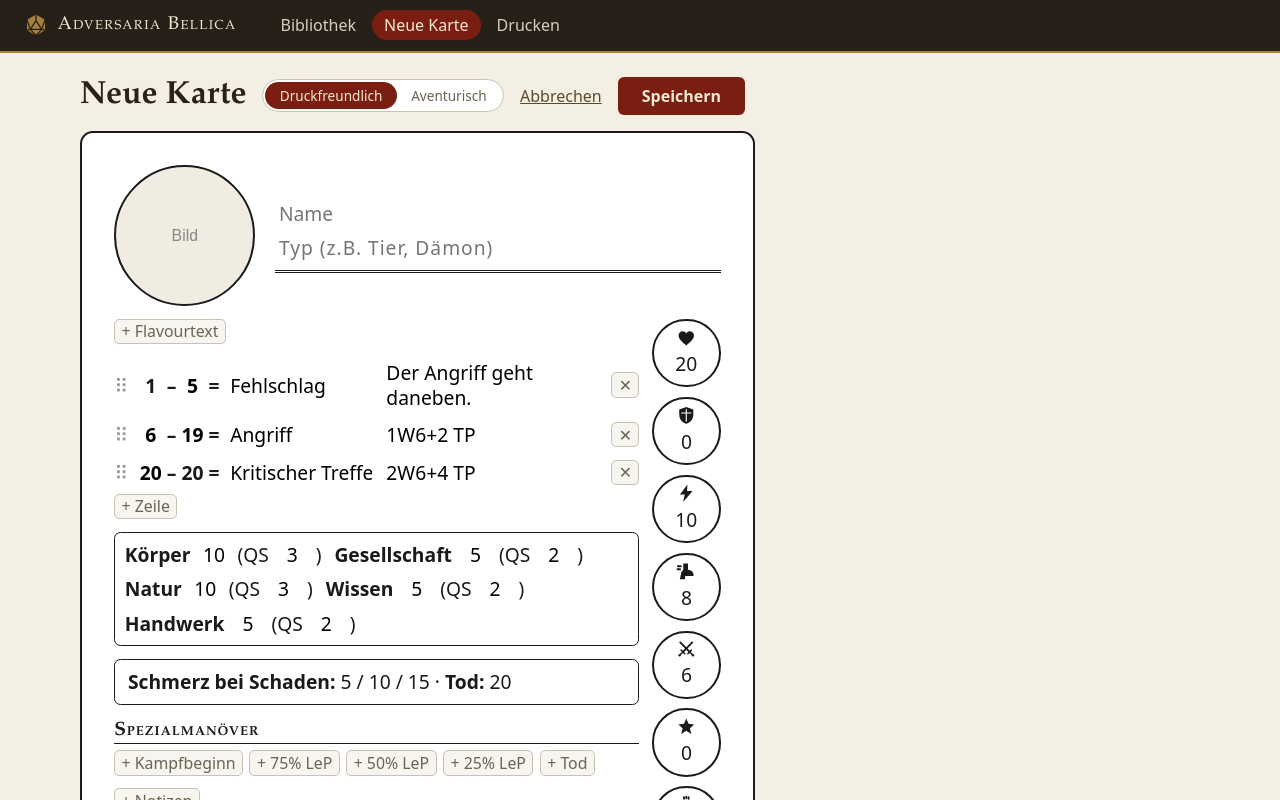
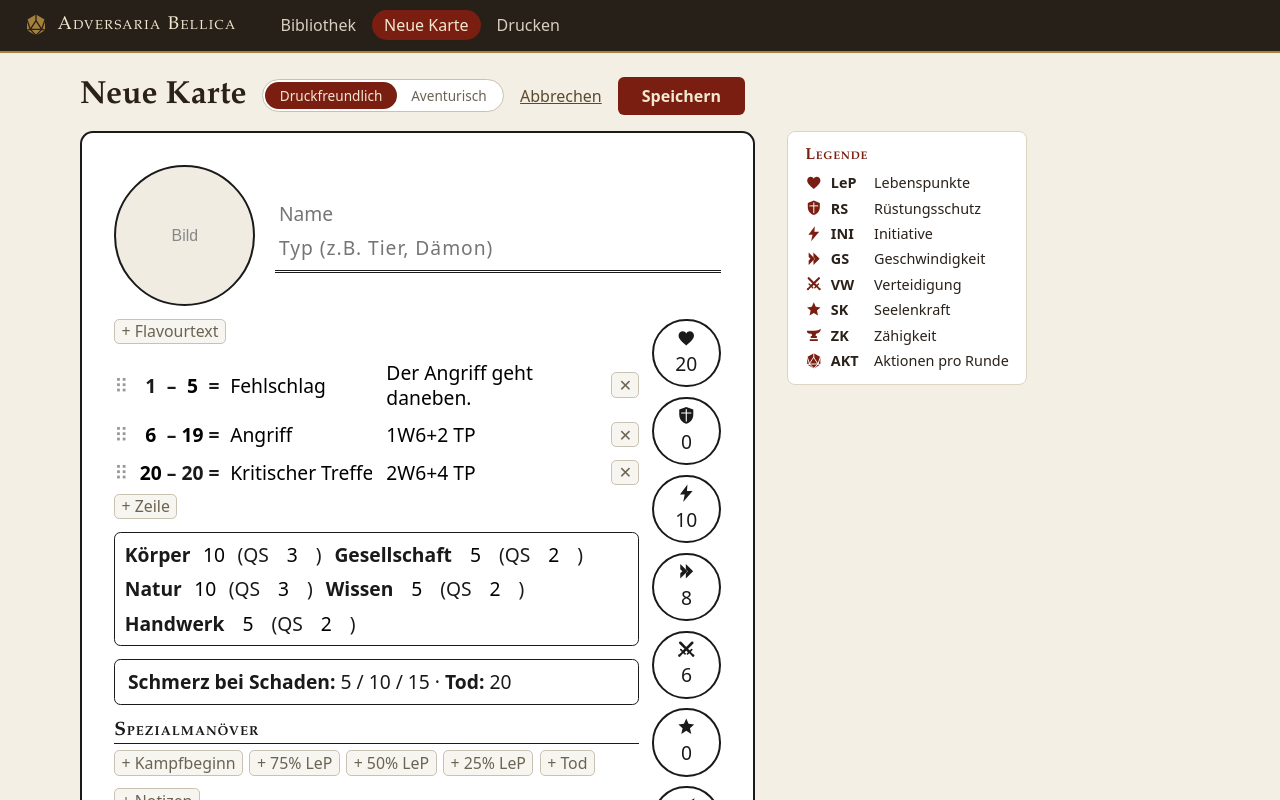
Before and after one commit to collegium-obscurum/adversaria-bellica, a SvelteKit app: page /editor in a window 1280 px wide. Shown: the top 800 px of the page. Built offline with nearby package versions, Linux system fonts and the light colour scheme.

Commit message:
fix: clearer stat icons, badge focus contrast, editor legend

```diff
--- a/src/lib/CardPreview.svelte
+++ b/src/lib/CardPreview.svelte
@@ -9,8 +9,8 @@
 		setRangeStart
 	} from './actions';
 	import { prefs } from './preferences.svelte';
+	import { STAT_BADGES } from './statBadges';
 	import StatIcon from './StatIcon.svelte';
-	import type { StatIconName } from './StatIcon.svelte';
 	import type { MonsterCard, WoundTrigger } from './types';
 	import { WOUND_TRIGGERS } from './types';
 	import { woundThresholds } from './wounds';
@@ -44,29 +44,6 @@
 		knowledge: 'Wissen',
 		craft: 'Handwerk'
 	} as const;
-
-	const STAT_BADGES: {
-		key:
-			| 'lifePoints'
-			| 'armor'
-			| 'initiative'
-			| 'speed'
-			| 'defense'
-			| 'soulPower'
-			| 'toughness'
-			| 'actionCount';
-		icon: StatIconName;
-		label: string;
-	}[] = [
-		{ key: 'lifePoints', icon: 'lifePoints', label: 'Lebenspunkte (LeP)' },
-		{ key: 'armor', icon: 'armor', label: 'Rüstungsschutz (RS)' },
-		{ key: 'initiative', icon: 'initiative', label: 'Initiative (INI)' },
-		{ key: 'speed', icon: 'speed', label: 'Geschwindigkeit (GS)' },
-		{ key: 'defense', icon: 'defense', label: 'Verteidigung (VW)' },
-		{ key: 'soulPower', icon: 'soulPower', label: 'Seelenkraft (SK)' },
-		{ key: 'toughness', icon: 'toughness', label: 'Zähigkeit (ZK)' },
-		{ key: 'actionCount', icon: 'actionCount', label: 'Aktionen pro Runde' }
-	];
 
 	let showFlavor = $state(false);
 	let showNotes = $state(false);
@@ -361,8 +338,8 @@
 
 		<aside class="badges">
 			{#each STAT_BADGES as badge (badge.key)}
-				<div class="badge" title={badge.label}>
-					<span class="badge-icon"><StatIcon name={badge.icon} /></span>
+				<div class="badge" title="{badge.label} ({badge.abbr})">
+					<span class="badge-icon"><StatIcon name={badge.key} /></span>
 					{#if editable}
 						<input type="number" bind:value={card[badge.key]} />
 					{:else}
@@ -765,6 +742,17 @@
 		box-sizing: border-box;
 	}
 
+	.ornate.editable input:focus,
+	.ornate.editable textarea:focus {
+		background: #fffbf0;
+	}
+
+	/* wax seals hold light text; the default bright focus box would swallow it */
+	.ornate.editable .badge input:focus {
+		background: rgb(0 0 0 / 25%);
+		border-color: #f2e8d0;
+	}
+
 	.name-input {
 		font-family: 'Palatino Linotype', 'Book Antiqua', Georgia, serif;
 		font-size: 13pt;
--- a/src/lib/StatIcon.svelte
+++ b/src/lib/StatIcon.svelte
@@ -1,13 +1,7 @@
 <script lang="ts">
-	export type StatIconName =
-		| 'lifePoints'
-		| 'armor'
-		| 'initiative'
-		| 'speed'
-		| 'defense'
-		| 'soulPower'
-		| 'toughness'
-		| 'actionCount';
+	import type { StatKey } from './statBadges';
+
+	export type StatIconName = StatKey;
 
 	let { name }: { name: StatIconName } = $props();
 
@@ -25,19 +19,19 @@
 		initiative:
 			'<path fill="currentColor" d="M13.4 1.8 L4.6 13.4 H10.2 L8.4 22.2 L19.4 9.2 H12.8 Z"/>',
 		speed:
-			'<path fill="currentColor" d="M8.5 2.8 H14 V10.2 C17.6 10.8 20.4 12.6 20.4 15.6 V17.4 H10.8 L10.4 21.2 H4.6 L6.2 13.2 L8.5 10 Z"/>' +
-			'<path class="line" d="M2.2 6.2 H5.6 M1.8 9.6 H4.8"/>',
+			'<path fill="currentColor" d="M5 3.5 L13.5 12 L5 20.5 V14.4 L7.4 12 L5 9.6 Z"/>' +
+			'<path fill="currentColor" d="M11.5 3.5 L20 12 L11.5 20.5 V14.4 L13.9 12 L11.5 9.6 Z"/>',
 		defense:
-			'<path class="line" d="M5 4 L15.9 15.1 M19 4 L8.1 15.1"/>' +
-			'<path class="guard" d="M13.8 17.2 L18 13 M10.2 17.2 L6 13 M16.6 15.8 L18.7 17.9 M7.4 15.8 L5.3 17.9"/>' +
-			'<circle fill="currentColor" cx="19.8" cy="19" r="1.4"/>' +
-			'<circle fill="currentColor" cx="4.2" cy="19" r="1.4"/>',
+			'<path class="blade" d="M5 4.4 L15.6 15 M19 4.4 L8.4 15"/>' +
+			'<path class="guard" d="M13.4 17.4 L18.4 12.4 M10.6 17.4 L5.6 12.4"/>' +
+			'<path class="grip" d="M16.5 15.9 L18.9 18.3 M7.5 15.9 L5.1 18.3"/>' +
+			'<circle fill="currentColor" cx="20" cy="19.4" r="1.5"/>' +
+			'<circle fill="currentColor" cx="4" cy="19.4" r="1.5"/>',
 		soulPower:
 			'<path fill="currentColor" d="M12 1.8 L14.7 8 L21.2 8.7 L16.3 13.1 L17.8 19.8 L12 16.2 L6.2 19.8 L7.7 13.1 L2.8 8.7 L9.3 8 Z"/>',
 		toughness:
-			'<path fill="currentColor" d="M6.8 21.5 V12.2 C6.8 8.2 9 6 12 6 C15 6 17.2 8.2 17.2 12.2 V21.5 Z"/>' +
-			'<path class="cut" d="M6.8 13.2 H17.2 M10.3 13.2 V17.4 M13.7 13.2 V17.4"/>' +
-			'<path class="line" d="M9.3 4.4 V2.6 M12 3.9 V1.9 M14.7 4.4 V2.6"/>',
+			'<path fill="currentColor" d="M2.5 6.5 H13 C16.5 6.5 19.5 5.5 21.5 3.8 C21.5 7.6 18.8 10.2 15 10.6 L14.4 13.6 H16.2 V16.4 H7.8 V13.6 H9.6 L9 10.6 H7 C4.2 10.6 2.5 8.8 2.5 6.5 Z"/>' +
+			'<path fill="currentColor" d="M6.5 18 H17.5 V20.5 H6.5 Z"/>',
 		actionCount:
 			'<path fill="currentColor" d="M12 1.6 L21 6.8 V17.2 L12 22.4 L3 17.2 V6.8 Z"/>' +
 			'<path class="cut" d="M12 7.6 L17.7 16.4 L6.3 16.4 Z M12 1.6 V7.6 M21 6.8 L17.7 16.4 M3 6.8 L6.3 16.4 M12 22.4 L6.3 16.4 M12 22.4 L17.7 16.4 M21 17.2 L17.7 16.4 M3 17.2 L6.3 16.4"/>'
@@ -66,10 +60,24 @@
 		stroke-linejoin: round;
 	}
 
+	svg :global(.blade) {
+		fill: none;
+		stroke: currentColor;
+		stroke-width: 3;
+		stroke-linecap: round;
+	}
+
 	svg :global(.guard) {
 		fill: none;
 		stroke: currentColor;
-		stroke-width: 1.7;
+		stroke-width: 1.9;
+		stroke-linecap: round;
+	}
+
+	svg :global(.grip) {
+		fill: none;
+		stroke: currentColor;
+		stroke-width: 2.4;
 		stroke-linecap: round;
 	}
 </style>
--- /dev/null
+++ b/src/lib/statBadges.ts
@@ -0,0 +1,26 @@
+export type StatKey =
+	| 'lifePoints'
+	| 'armor'
+	| 'initiative'
+	| 'speed'
+	| 'defense'
+	| 'soulPower'
+	| 'toughness'
+	| 'actionCount';
+
+export interface StatBadgeInfo {
+	key: StatKey;
+	abbr: string;
+	label: string;
+}
+
+export const STAT_BADGES: StatBadgeInfo[] = [
+	{ key: 'lifePoints', abbr: 'LeP', label: 'Lebenspunkte' },
+	{ key: 'armor', abbr: 'RS', label: 'Rüstungsschutz' },
+	{ key: 'initiative', abbr: 'INI', label: 'Initiative' },
+	{ key: 'speed', abbr: 'GS', label: 'Geschwindigkeit' },
+	{ key: 'defense', abbr: 'VW', label: 'Verteidigung' },
+	{ key: 'soulPower', abbr: 'SK', label: 'Seelenkraft' },
+	{ key: 'toughness', abbr: 'ZK', label: 'Zähigkeit' },
+	{ key: 'actionCount', abbr: 'AKT', label: 'Aktionen pro Runde' }
+];
--- a/src/routes/editor/+page.svelte
+++ b/src/routes/editor/+page.svelte
@@ -4,6 +4,8 @@
 	import { page } from '$app/state';
 	import CardPreview from '$lib/CardPreview.svelte';
 	import ImageCropper from '$lib/ImageCropper.svelte';
+	import StatIcon from '$lib/StatIcon.svelte';
+	import { STAT_BADGES } from '$lib/statBadges';
 	import StyleToggle from '$lib/StyleToggle.svelte';
 	import { getCard, upsertCard } from '$lib/storage.svelte';
 	import { createEmptyCard } from '$lib/types';
@@ -41,6 +43,7 @@
 		<button type="button" class="save" onclick={save}>Speichern</button>
 	</div>
 
+	<div class="workspace">
 		<div class="card-zoom">
 			<CardPreview
 				bind:card
@@ -49,6 +52,20 @@
 					cropperDialog.showModal();
 				}}
 			/>
+		</div>
+
+		<aside class="legend">
+			<h2>Legende</h2>
+			<ul>
+				{#each STAT_BADGES as badge (badge.key)}
+					<li>
+						<span class="legend-icon"><StatIcon name={badge.key} /></span>
+						<b>{badge.abbr}</b>
+						<span>{badge.label}</span>
+					</li>
+				{/each}
+			</ul>
+		</aside>
 	</div>
 </div>
 
@@ -95,6 +112,13 @@
 		color: #5c4a30;
 	}
 
+	.workspace {
+		display: flex;
+		gap: 2rem;
+		align-items: flex-start;
+		flex-wrap: wrap;
+	}
+
 	.card-zoom {
 		zoom: 1.7;
 	}
@@ -103,6 +127,56 @@
 		.card-zoom {
 			zoom: 1;
 		}
+	}
+
+	.legend {
+		position: sticky;
+		top: 1rem;
+		background: #fff;
+		border: 1px solid #ddd4c2;
+		border-radius: 8px;
+		padding: 0.9rem 1.1rem;
+	}
+
+	.legend h2 {
+		margin: 0 0 0.5rem;
+		font-family: 'Palatino Linotype', 'Book Antiqua', Georgia, serif;
+		font-size: 1rem;
+		font-variant: small-caps;
+		letter-spacing: 0.05em;
+		color: #7a1e12;
+	}
+
+	.legend ul {
+		list-style: none;
+		margin: 0;
+		padding: 0;
+		display: flex;
+		flex-direction: column;
+		gap: 0.4rem;
+	}
+
+	.legend li {
+		display: flex;
+		align-items: center;
+		gap: 0.5rem;
+		font-size: 0.9rem;
+	}
+
+	.legend b {
+		width: 2.2rem;
+	}
+
+	.legend-icon {
+		width: 1.1rem;
+		height: 1.1rem;
+		color: #7a1e12;
+		line-height: 0;
+	}
+
+	.legend-icon :global(svg) {
+		width: 100%;
+		height: 100%;
 	}
 
 	.save {
```
Lines whose indentation alone changed are shown as unchanged.
